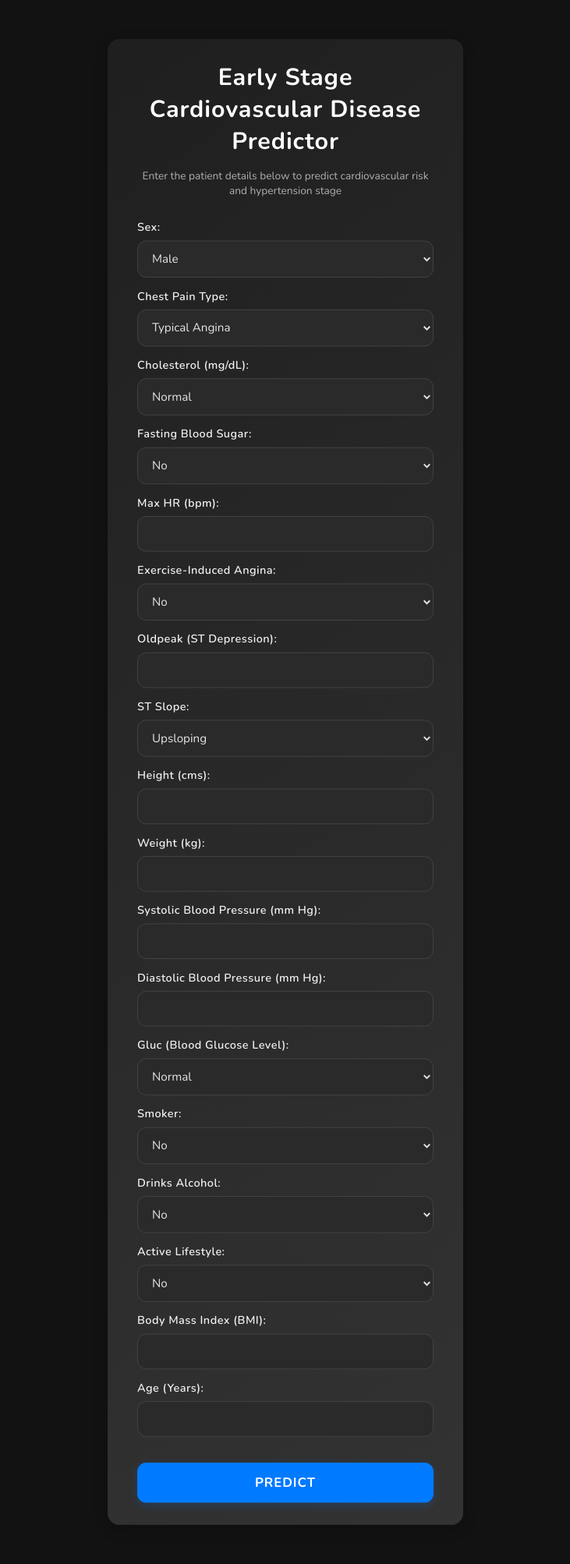
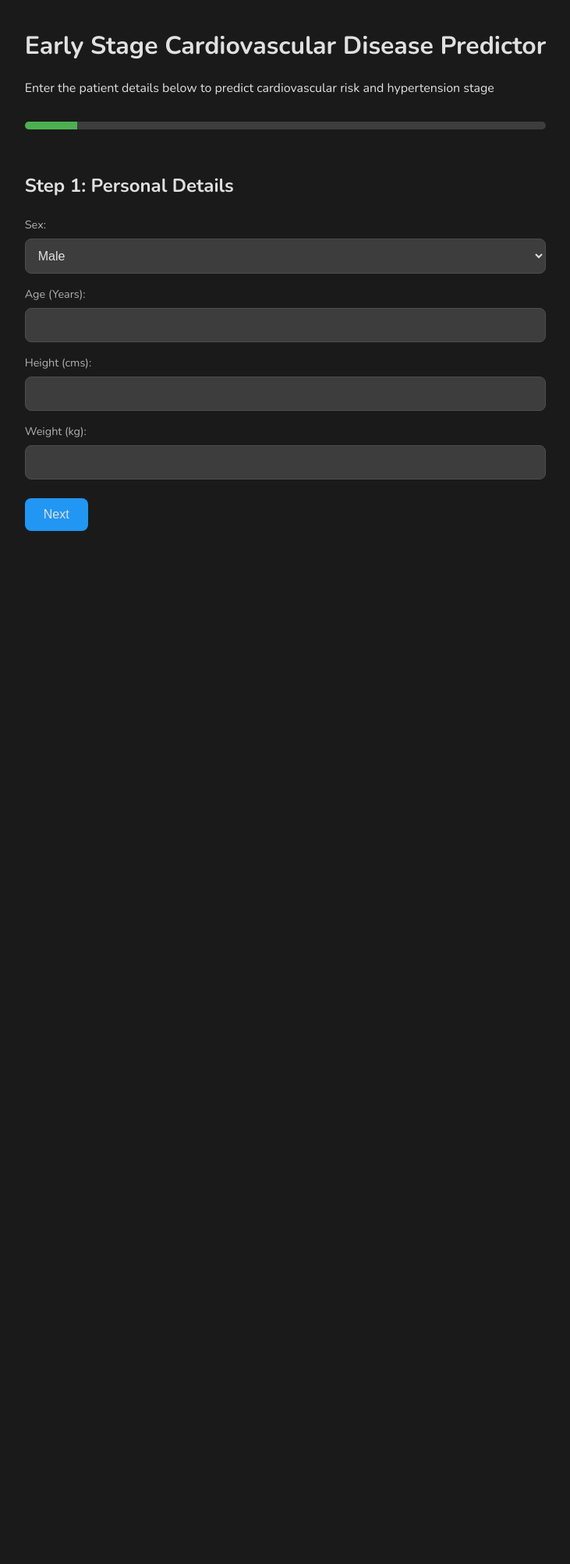
Before and after one commit to leovidith/Cardio-Vascular-Risk-Prediction, a Flask app: page / in a window 1280 px wide. Shown: the whole page at 78% size, without its empty margins (274-1005 px from the left). After the commit the page ends 681 px from the top, so only its background shows below. Run offline with Flask 3, Linux system fonts and the light colour scheme.

Commit message:
added a step by step wizard prompting

```diff
--- a/app.py
+++ b/app.py
@@ -112,7 +112,7 @@ def predict():
             cvd_prediction = "Moderate Chances (10 - 20%)"
             prob_scaled += 10
         else:
-            cvd_prediction = "Normal Chances"
+            cvd_prediction = "Normal"
 
         print(f"Probability after Rule based system: {prob_scaled}")
 
--- a/static/script.js
+++ b/static/script.js
@@ -1,5 +1,54 @@
 console.log("activated");
 
+// Step-by-Step Wizard Logic
+const formSteps = document.querySelectorAll('.form-step');
+const progressBar = document.getElementById('progress');
+const nextButtons = document.querySelectorAll('.next-btn');
+const prevButtons = document.querySelectorAll('.prev-btn');
+let currentStep = 0;
+
+// Show the first step initially
+showStep(currentStep);
+
+// Next button functionality
+nextButtons.forEach(button => {
+    button.addEventListener('click', () => {
+        if (currentStep < formSteps.length - 1) {
+            currentStep++;
+            showStep(currentStep);
+            updateProgressBar();
+        }
+    });
+});
+
+// Previous button functionality
+prevButtons.forEach(button => {
+    button.addEventListener('click', () => {
+        if (currentStep > 0) {
+            currentStep--;
+            showStep(currentStep);
+            updateProgressBar();
+        }
+    });
+});
+
+// Function to show the current step
+function showStep(stepIndex) {
+    formSteps.forEach((step, index) => {
+        step.classList.toggle('active', index === stepIndex);
+    });
+}
+
+// Function to update the progress bar
+function updateProgressBar() {
+    const totalSteps = formSteps.length;
+    const baseProgress = 10; // Start with 10% progress
+    const stepProgress = ((currentStep + 1) / totalSteps) * 90; // Remaining 90% divided by steps
+    const progress = baseProgress + stepProgress; // Total progress
+    progressBar.style.width = `${progress}%`;
+}
+
+// Form Submission and Loading Animation Logic
 document.getElementById('predict-form').addEventListener('submit', async function (e) {
     e.preventDefault();
 
@@ -7,6 +56,7 @@ document.getElementById('predict-form').addEventListener('submit', async functio
     const predictionOverlay = document.getElementById('predictionOverlay');
     const predictionBackdrop = document.getElementById('predictionBackdrop');
 
+    // Show loading screen
     loadingScreen.style.display = 'flex';
 
     const formData = new FormData(this);
@@ -47,6 +97,7 @@ document.getElementById('predict-form').addEventListener('submit', async functio
     }
 });
 
+// Function to close the prediction overlay
 function closePrediction() {
     document.getElementById('predictionOverlay').style.display = 'none';
     document.getElementById('predictionBackdrop').style.display = 'none';
--- a/static/style.css
+++ b/static/style.css
@@ -1,188 +1,135 @@
 @import url('https://fonts.googleapis.com/css2?family=Nunito:wght@300;400;600;700&display=swap');
 
-* {
+body {
+    background: #1a1a1a;
+    color: #e0e0e0;
+    font-family: 'Nunito', sans-serif;
+    display: flex;
+    justify-content: center;
+    align-items: center;
+    height: 100vh;
     margin: 0;
-    padding: 0;
-    box-sizing: border-box;
-    font-family: 'Nunito', sans-serif;
 }
 
-body {
-    background: #121212;
-    color: #e5e5e5;
-    display: flex;
-    align-items: center;
-    justify-content: center;
-    min-height: 100vh;
-    animation: fadeIn 2s ease-out;
+.form-container {
+    background: #2d2d2d;
+    padding: 2rem;
+    border-radius: 12px;
+    box-shadow: 0 4px 12px rgba(0, 0, 0, 0.3);
+    width: 100%;
+    max-width: 500px;
+    box-sizing: border-box;
 }
 
-@keyframes fadeIn {
-    0% {
-        opacity: 0;
-    }
-    100% {
-        opacity: 1;
-    }
+.progress-bar {
+    background: #3d3d3d;
+    border-radius: 8px;
+    height: 10px;
+    margin-bottom: 2rem;
+    overflow: hidden;
 }
 
-.container {
-    background: linear-gradient(145deg, #1f1f1f, #333);
-    border-radius: 16px;
-    box-shadow: 0 6px 20px rgba(0, 0, 0, 0.2);
-    padding: 30px 40px;
-    width: 100%;
-    max-width: 480px;
-    transform: scale(0.95);
-    animation: slideUp 0.8s ease-out;
+.progress {
+    background: #4caf50;
+    height: 100%;
+    width: 10%;
+    transition: width 0.3s ease;
 }
 
-@keyframes slideUp {
-    0% {
-        transform: translateY(40px) scale(0.95);
-        opacity: 0;
-    }
-    100% {
-        transform: translateY(0) scale(1);
-        opacity: 1;
-    }
+.form-step {
+    display: none;
 }
 
-header h1 {
-    font-size: 2rem;
-    font-weight: 700;
-    text-align: center;
-    color: #fff;
-    margin-bottom: 15px;
-    letter-spacing: 1px;
+.form-step.active {
+    display: block;
 }
 
-header p {
-    font-size: 0.9rem;
-    color: #b0b0b0;
-    text-align: center;
-    margin-bottom: 30px;
+h3 {
+    color: #e0e0e0;
+    margin-bottom: 1.5rem;
+    font-size: 1.5rem;
 }
 
 .input-group {
-    margin-bottom: 20px;
+    margin-bottom: 1rem;
 }
 
 .input-group label {
-    font-size: 0.95rem;
-    font-weight: 600;
-    color: #f0f0f0;
     display: block;
-    margin-bottom: 8px;
-    letter-spacing: 0.5px;
+    margin-bottom: 0.5rem;
+    color: #b0b0b0;
+    font-size: 0.9rem;
 }
 
 .input-group input,
 .input-group select {
     width: 100%;
-    padding: 12px 15px;
+    padding: 0.75rem;
+    border: 1px solid #4d4d4d;
+    border-radius: 8px;
+    background: #3d3d3d;
+    color: #e0e0e0;
     font-size: 1rem;
-    border: 1px solid #444;
-    border-radius: 12px;
-    background-color: #2a2a2a;
-    color: #e5e5e5;
-    transition: background-color 0.3s ease, border 0.3s ease;
+    transition: border-color 0.3s ease;
+    box-sizing: border-box;
+}
+
+.input-group input[type="number"] {
+    -moz-appearance: textfield;
+}
+
+.input-group input[type="number"]::-webkit-outer-spin-button,
+.input-group input[type="number"]::-webkit-inner-spin-button {
+    -webkit-appearance: none;
+    margin: 0;
 }
 
 .input-group input:focus,
 .input-group select:focus {
-    background-color: #333333;
-    border: 1px solid #007aff;
+    border-color: #2196f3;
     outline: none;
 }
 
+.button-group {
+    display: flex;
+    justify-content: space-between;
+    margin-top: 1.5rem;
+}
+
 button {
-    width: 100%;
-    padding: 15px;
-    font-size: 1.1rem;
-    font-weight: 700;
-    text-transform: uppercase;
-    background-color: #007aff;
-    color: #ffffff;
+    padding: 0.75rem 1.5rem;
     border: none;
-    border-radius: 12px;
+    border-radius: 8px;
+    background: #2196f3;
+    color: #e0e0e0;
+    font-size: 1rem;
     cursor: pointer;
-    transition: background-color 0.3s ease, transform 0.3s ease;
-    letter-spacing: 1px;
-    box-shadow: 0 4px 12px rgba(0, 122, 255, 0.2);
+    transition: background 0.3s ease, transform 0.3s ease;
 }
 
 button:hover {
-    background-color: #ff4757;
-    transform: translateY(-4px);
-    box-shadow: 0 4px 12px rgba(255, 0, 0, 0.2);
+    background: #1976d2;
+    transform: translateY(-2px);
 }
 
 button:active {
-    background-color: #f78080;
     transform: translateY(0);
-    box-shadow: 0 4px 12px rgba(255, 0, 0, 0.2);
 }
 
-button:focus {
-    outline: none;
+.prev-btn {
+    background: #ff6b6b;
 }
 
-footer {
-    text-align: center;
-    font-size: 0.8rem;
-    color: #b0b0b0;
-    margin-top: 20px;
+.prev-btn:hover {
+    background: #e64a4a;
 }
 
-footer a {
-    color: #007aff;
-    text-decoration: none;
-    font-weight: 600;
+.submit-btn {
+    background: #4caf50;
 }
 
-footer a:hover {
-    text-decoration: underline;
-}
-
-.result-container {
-    display: none;
-    margin-top: 30px;
-    text-align: center;
-    animation: fadeInResult 1s ease-out;
-}
-
-@keyframes fadeInResult {
-    0% {
-        opacity: 0;
-        transform: translateY(20px);
-    }
-    100% {
-        opacity: 1;
-        transform: translateY(0);
-    }
-}
-
-.resultContainer p {
-    font-size: 1rem;
-    font-weight: 600;
-    color: #fff;
-    margin-top: 20px;
-    text-align: center;
-}
-
-.input-group input,
-.input-group select {
-    padding: 12px 15px;
-    font-size: 1rem;
-}
-
-.input-group {
-    margin-bottom: 15px;
-}
-
-button {
-    margin-top: 20px;
+.submit-btn:hover {
+    background: #45a049;
 }
 
 .loading-screen {
@@ -201,8 +148,7 @@ button {
     flex-direction: column;
 }
 
-.loader
-{
+.loader {
     width: 60px;
     aspect-ratio: 1;
     background: linear-gradient(#dc1818 0 0) bottom/100% 0% no-repeat #ccc;
@@ -213,36 +159,34 @@ button {
       linear-gradient(to bottom right,#000 42%,#0000 43%) bottom right;
     -webkit-mask-size: 50% 50%;
     -webkit-mask-repeat: no-repeat;
-    animation: l19 3s infinite linear;
+    animation: fillAndBeat 2.75s infinite linear;
 }
 
-@keyframes l19
-{
-    90%,100% {background-size:100% 100%}
+@keyframes fillAndBeat {
+    0% {
+        background-size: 100% 0%; /* Start empty */
+        transform: scale(1); /* Normal size */
+    }
+    25% {
+        background-size: 100% 25%; /* Fill 25% */
+        transform: scale(1.1); /* Slightly larger (beat) */
+    }
+    50% {
+        background-size: 100% 50%; /* Fill 50% */
+        transform: scale(1); /* Back to normal */
+    }
+    75% {
+        background-size: 100% 75%; /* Fill 75% */
+        transform: scale(1.1); /* Slightly larger (beat) */
+    }
+    100% {
+        background-size: 100% 100%; /* Fully filled */
+        transform: scale(1); /* Back to normal */
+    }
 }
 
-.loader img {
-    width: 60px;
-    height: auto;
-    position: relative;
-    z-index: 3;
-}
-
-.page-content {
-    transition: filter 0.3s ease;
-}
-
-.prediction-overlay h2 {
-    color: #fff;
-    margin-bottom: 20px;
-}
-
-.prediction-overlay-container.active {
-    display: flex;
-}
-
-.page-content.blur {
-    filter: blur(5px);
+@keyframes l19 {
+    90%,100% {background-size:100% 100%}
 }
 
 .prediction-backdrop {
@@ -252,30 +196,86 @@ button {
     left: 0;
     width: 100%;
     height: 100%;
-    background: rgba(0, 0, 0, 0.8);
+    background: rgba(0, 0, 0, 0.5);
     backdrop-filter: blur(5px);
-    filter: blur(5px);
-    z-index: 1100;
+    z-index: 1000;
 }
 
 .prediction-overlay {
-    display:none;
+    display: none;
     position: fixed;
-    top: 25%;
+    top: 50%;
     left: 50%;
-    transform: translate(-50%, 0);
-    width: 100%;
-    max-width: 400px;
-    background: #1f1f1f;
-    border-radius: 16px;
-    padding: 20px;
-    box-shadow: 0 4px 12px rgba(0, 0, 0, 0.8);
-    backdrop-filter: blur(5px);
+    transform: translate(-50%, -50%);
+    background: #2d2d2d;
+    border-radius: 12px;
+    padding: 2rem;
+    box-shadow: 0 4px 12px rgba(0, 0, 0, 0.3);
     z-index: 1100;
     text-align: center;
+    width: 90%;
+    max-width: 400px;
 }
 
-#cvdResult
-{
-    margin-bottom: 10px;
+.prediction-overlay h2 {
+    color: #e0e0e0;
+    margin-bottom: 1.5rem;
 }
+
+.prediction-overlay p {
+    color: #b0b0b0;
+    margin-bottom: 1rem;
+}
+
+.prediction-overlay button {
+    background: #2196f3;
+    color: #e0e0e0;
+    padding: 0.75rem 1.5rem;
+    border: none;
+    border-radius: 8px;
+    cursor: pointer;
+    transition: background 0.3s ease;
+}
+
+.prediction-overlay button:hover {
+    background: #1976d2;
+}
+
+.container {
+    display: flex;
+    flex-direction: column;
+    height: 100vh;
+    overflow: hidden;
+}
+
+.container header{
+    flex-shrink: 0;
+    padding: 1rem 0;
+    position: sticky;
+    top: 0;
+    z-index: 900;
+}
+
+.progress-bar {
+    flex-shrink: 0;
+    background: #3d3d3d;
+    position: sticky;
+    top: 100px;
+    z-index: 900;
+
+}
+
+main {
+    flex-grow: 1;
+    overflow-y: auto;
+}
+
+main::-webkit-scrollbar {
+    display: none;
+}
+
+/* Hide scrollbar for IE, Edge, and Firefox */
+main {
+    -ms-overflow-style: none;  /* IE and Edge */
+    scrollbar-width: none;  /* Firefox */
+}
--- a/templates/index.html
+++ b/templates/index.html
@@ -24,14 +24,20 @@
 
     <div class="container">
         <header>
-            <h1> Early Stage Cardiovascular Disease Predictor</h1>
+            <h1>Early Stage Cardiovascular Disease Predictor</h1>
             <p>Enter the patient details below to predict cardiovascular risk and hypertension stage</p>
         </header>
 
+        <!-- Progress Bar -->
+        <div class="progress-bar">
+            <div class="progress" id="progress"></div>
+        </div>
+
         <main>
             <form id="predict-form" method="POST" action="/predict">
-                <!-- Cardiovascular Dataset -->
-
+                <!-- Step 1: Personal Details -->
+                <div class="form-step active" id="step1">
+                    <h3>Step 1: Personal Details</h3>
                     <div class="input-group">
                         <label for="sex">Sex:</label>
                         <select id="sex" name="sex" required>
@@ -39,7 +45,42 @@
                             <option value="0">Female</option>
                         </select>
                     </div>
+                    <div class="input-group">
+                        <label for="age_years">Age (Years):</label>
+                        <input type="number" id="age_years" name="age_years" min="0" required>
+                    </div>
+                    <div class="input-group">
+                        <label for="height">Height (cms):</label>
+                        <input type="number" id="height" name="height" min="0" required>
+                    </div>
+                    <div class="input-group">
+                        <label for="weight">Weight (kg):</label>
+                        <input type="number" id="weight" name="weight" min="0" required>
+                    </div>
+                    <div class="button-group">
+                        <button type="button" class="next-btn">Next</button>
+                    </div>
+                </div>
 
+                <!-- Step 2: Health Metrics -->
+                <div class="form-step" id="step2">
+                    <h3>Step 2: Health Metrics</h3>
+                    <div class="input-group">
+                        <label for="ap_hi">Systolic Blood Pressure (mm Hg):</label>
+                        <input type="number" id="ap_hi" name="ap_hi" min="0" required>
+                    </div>
+                    <div class="input-group">
+                        <label for="ap_lo">Diastolic Blood Pressure (mm Hg):</label>
+                        <input type="number" id="ap_lo" name="ap_lo" min="0" required>
+                    </div>
+                    <div class="input-group">
+                        <label for="gluc">Gluc (Blood Glucose Level):</label>
+                        <select id="gluc" name="gluc" required>
+                            <option value="1">Normal</option>
+                            <option value="2">Above Normal</option>
+                            <option value="3">Well Above Normal</option>
+                        </select>
+                    </div>
                     <div class="input-group">
                         <label for="chest_pain">Chest Pain Type:</label>
                         <select id="chest_pain" name="chest_pain" required>
@@ -49,16 +90,14 @@
                             <option value="0">Asymptomatic</option>
                         </select>
                     </div>
-
                     <div class="input-group">
                         <label for="cholesterol">Cholesterol (mg/dL):</label>
-                    <select id="cholesterol" name="cholesterol" min="0" required>
+                        <select id="cholesterol" name="cholesterol" required>
                             <option value="1">Normal</option>
                             <option value="2">Above Normal</option>
                             <option value="3">Well Above Normal</option>
                         </select>
                     </div>
-
                     <div class="input-group">
                         <label for="fasting_bs">Fasting Blood Sugar:</label>
                         <select id="fasting_bs" name="fasting_bs" required>
@@ -66,12 +105,19 @@
                             <option value="1">Yes</option>
                         </select>
                     </div>
-
                     <div class="input-group">
                         <label for="max_hr">Max HR (bpm):</label>
                         <input type="number" id="max_hr" name="max_hr" min="0" max="220" required>
                     </div>
+                    <div class="button-group">
+                        <button type="button" class="prev-btn">Back</button>
+                        <button type="button" class="next-btn">Next</button>
+                    </div>
+                </div>
 
+                <!-- Step 3: Lifestyle Information -->
+                <div class="form-step" id="step3">
+                    <h3>Step 3: Lifestyle Information</h3>
                     <div class="input-group">
                         <label for="exercise_angina">Exercise-Induced Angina:</label>
                         <select id="exercise_angina" name="exercise_angina" required>
@@ -79,12 +125,10 @@
                             <option value="1">Yes</option>
                         </select>
                     </div>
-
                     <div class="input-group">
                         <label for="oldpeak">Oldpeak (ST Depression):</label>
                         <input type="number" id="oldpeak" name="oldpeak" step="0.1" min="0" required>
                     </div>
-
                     <div class="input-group">
                         <label for="st_slope">ST Slope:</label>
                         <select id="st_slope" name="st_slope" required>
@@ -93,37 +137,6 @@
                             <option value="0">Downsloping</option>
                         </select>
                     </div>
-
-                <!-- Hypertension Dataset -->
-                <div class="input-group">
-                    <label for="height">Height (cms):</label>
-                    <input type="number" id="height" name="height" min="0" required>
-                </div>
-
-                <div class="input-group">
-                    <label for="weight">Weight (kg):</label>
-                    <input type="number" id="weight" name="weight" min="0" required>
-                </div>
-
-                <div class="input-group">
-                    <label for="ap_hi">Systolic Blood Pressure (mm Hg):</label>
-                    <input type="number" id="ap_hi" name="ap_hi" min="0" required>
-                </div>
-
-                <div class="input-group">
-                    <label for="ap_lo">Diastolic Blood Pressure (mm Hg):</label>
-                    <input type="number" id="ap_lo" name="ap_lo" min="0" required>
-                </div>
-
-                <div class="input-group">
-                    <label for="gluc">Gluc (Blood Glucose Level):</label>
-                    <select id="gluc" name="gluc" required>
-                        <option value="1">Normal</option>
-                        <option value="2">Above Normal</option>
-                        <option value="3">Well Above Normal</option>
-                    </select>
-                </div>
-
                     <div class="input-group">
                         <label for="smoke">Smoker:</label>
                         <select id="smoke" name="smoke" required>
@@ -131,7 +144,6 @@
                             <option value="1">Yes</option>
                         </select>
                     </div>
-
                     <div class="input-group">
                         <label for="alco">Drinks Alcohol:</label>
                         <select id="alco" name="alco" required>
@@ -139,7 +151,6 @@
                             <option value="1">Yes</option>
                         </select>
                     </div>
-
                     <div class="input-group">
                         <label for="active">Active Lifestyle:</label>
                         <select id="active" name="active" required>
@@ -147,22 +158,18 @@
                             <option value="1">Yes</option>
                         </select>
                     </div>
-
                     <div class="input-group">
                         <label for="bmi">Body Mass Index (BMI):</label>
                         <input type="number" id="bmi" name="bmi" step="0.1" min="0" required>
                     </div>
-
-                <div class="input-group">
-                    <label for="age_years">Age (Years):</label>
-                    <input type="number" id="age_years" name="age_years" min="0" required>
+                    <div class="button-group">
+                        <button type="button" class="prev-btn">Back</button>
+                        <button type="submit" class="submit-btn">Submit</button>
                     </div>
-
-                <button type="submit" id="predictionButton">Predict</button>
+                </div>
             </form>
 
             <div class="resultContainer" id="resultContainer" style="display: none;">
-                <!-- <p id="cvdProbability"></p> -->
                 <p id="hypertensionStage"></p>
                 <p id="cvdPrediction"></p>
             </div>
```
Lines whose indentation alone changed are shown as unchanged.
